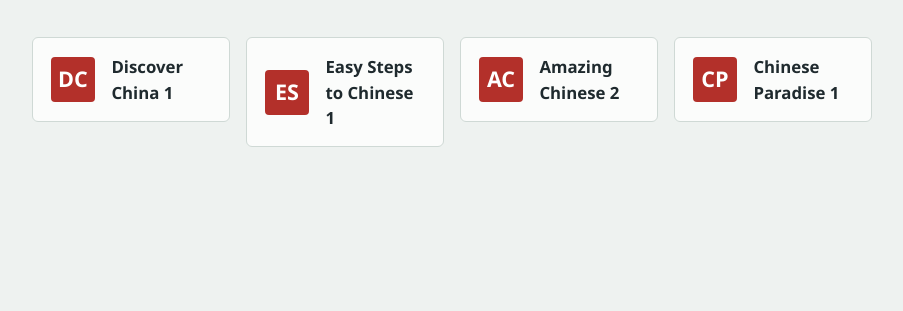
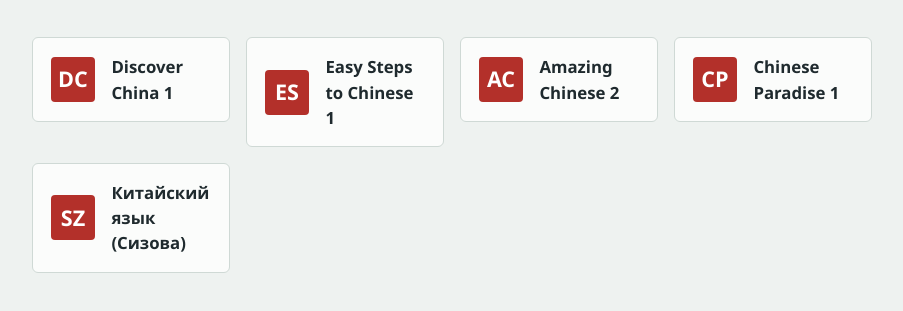
Before and after one commit to hanyulessons/hanyulessons.github.io, a plain HTML site: page index.html in a window 1280 px wide. Shown: the part 229-540 px from the top of the page, without its empty margins (188-1091 px from the left). Drawn offline with Linux system fonts and the light colour scheme.

Commit message:
Add files via upload

```diff
--- a/index.html
+++ b/index.html
@@ -4,7 +4,7 @@
 <meta charset="utf-8">
 <meta name="viewport" content="width=device-width, initial-scale=1">
 <title>Интерактивные уроки китайского языка по учебникам</title>
-<meta name="description" content="Интерактивные уроки китайского языка: Discover China 1, Easy Steps to Chinese 1, Amazing Chinese 2, Chinese Paradise 1. Упражнения, аудио и задания по разделам.">
+<meta name="description" content="Интерактивные уроки китайского языка: Discover China 1, Easy Steps to Chinese 1, Amazing Chinese 2, Chinese Paradise 1, учебник Сизовой. Упражнения, аудио и задания по разделам.">
 <style>
   :root {
     --bg: #eef2f0;
@@ -109,6 +109,7 @@
     <li><a class="card" href="https://hanyulessons.github.io/ES1/"><span class="num">ES</span><span class="label">Easy Steps to Chinese 1</span></a></li>
     <li><a class="card" href="https://hanyulessons.github.io/AC2/"><span class="num">AC</span><span class="label">Amazing Chinese 2</span></a></li>
     <li><a class="card" href="https://hanyulessons.github.io/CP1/"><span class="num">CP</span><span class="label">Chinese Paradise 1</span></a></li>
+    <li><a class="card" href="https://hanyulessons.github.io/Sizova/"><span class="num">SZ</span><span class="label">Китайский язык (Сизова)</span></a></li>
   </ul>
 </main>
 </body>
```
